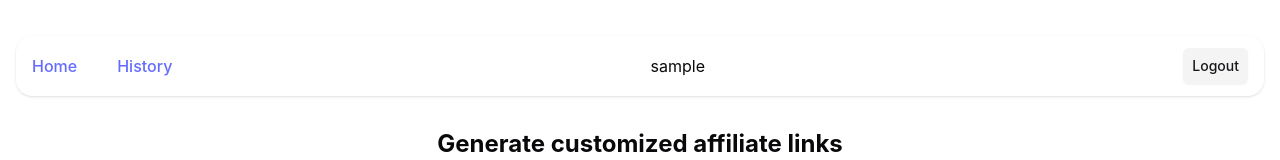
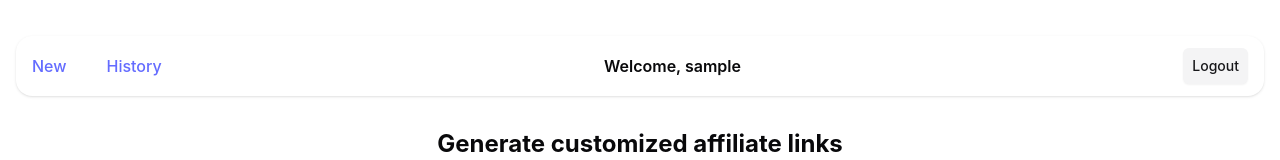
Before and after one commit to Computing-Collective/Flink, a React (Vite) app in the folder frontend/: page / in a window 1280 px wide. Shown: the top 160 px of the page. Built offline with nearby package versions, Linux system fonts and the light colour scheme; sample sign-in values are in the browser's storage.

Commit message:
add small fixes from demo

```diff
--- a/frontend/src/components/Navbar.tsx
+++ b/frontend/src/components/Navbar.tsx
@@ -22,13 +22,13 @@ const Navbar = () => {
       <div className="hidden md:flex min-w-full">
         <ul className="hidden md:flex items-center gap-10 text-card-foreground">
           <li className="text-primary font-medium">
-            <a href="/">Home</a>
+            <a href="/">New</a>
           </li>
           <li>
             <a href="/history">History</a>
           </li>
         </ul>
-        <div className="m-auto">{username}</div>
+        <div className="m-auto font-semibold">Welcome, {username}</div>
         <Button
           variant="secondary"
           className="hidden md:flex px-2"
@@ -50,7 +50,7 @@ const Navbar = () => {
 
             <DropdownMenuContent align="end">
               <DropdownMenuItem>
-                <a href="/">Home</a>
+                <a href="/">New</a>
               </DropdownMenuItem>
               <DropdownMenuItem>
                 <a href="/history">History</a>
--- a/frontend/src/components/login-form.tsx
+++ b/frontend/src/components/login-form.tsx
@@ -32,6 +32,25 @@ export function LoginForm({
       if (!name) {
         toast({
           title: "Name is required",
+        });
+        return;
+      }
+      if (!email) {
+        toast({
+          title: "Email is required",
+        });
+        return;
+      }
+      if (!password) {
+        toast({
+          title: "Password is required",
+        });
+        return;
+      }
+      if (password.length < 8 || password.length > 40) {
+        toast({
+          title:
+            "Password must be at least 8 characters or at most 40 characters",
         });
         return;
       }
--- a/frontend/src/pages/Generate.tsx
+++ b/frontend/src/pages/Generate.tsx
@@ -173,11 +173,11 @@ export default function Generate() {
                     Personalized Affiliate Link
                   </h3>
                   <a
-                    href={link}
+                    href={`${API_URL}/link/${link}`}
                     target="_blank"
                     rel="noopener noreferrer"
                     className="text-blue-600 underline">
-                    {link}
+                    {`${API_URL}/link/${link}`}
                   </a>
                 </div>
               )}
--- a/frontend/src/pages/History.tsx
+++ b/frontend/src/pages/History.tsx
@@ -37,6 +37,7 @@ import {
 } from "@/components/ui/table";
 import { useToast } from "@/hooks/use-toast";
 import Navbar from "@/components/Navbar";
+import { API_URL } from "@/App";
 
 // const data: AffiliateLink[] = [
 //   {
@@ -77,8 +78,11 @@ export function History() {
   React.useEffect(() => {
     const fetchData = async () => {
       try {
-        const response = await fetch("API_URL/links");
+        const response = await fetch(
+          `${API_URL}/links?id=${localStorage.getItem("userId")}`
+        );
         const result = await response.json();
+        console.log(result);
         const resultData = result.data.map((item: any) => ({
           id: item.id,
           originalUrl: item.source_url,
```
